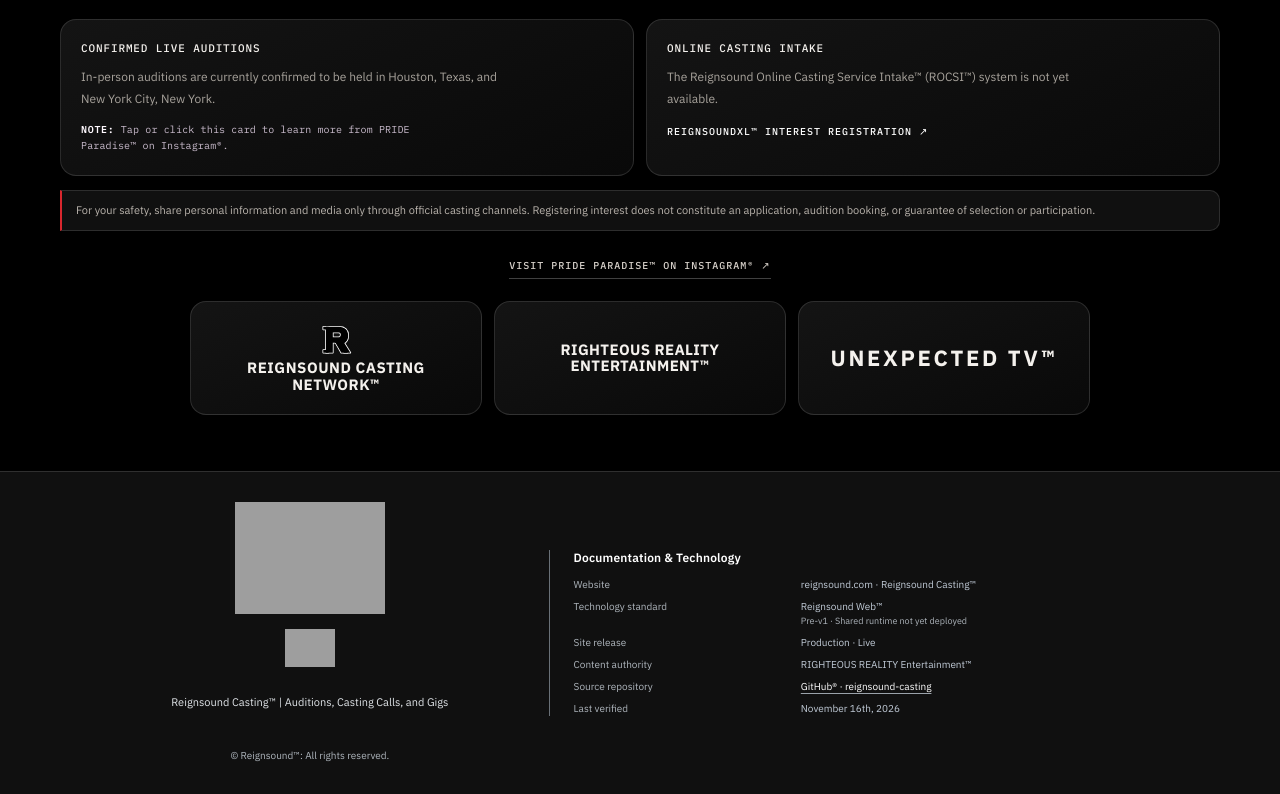
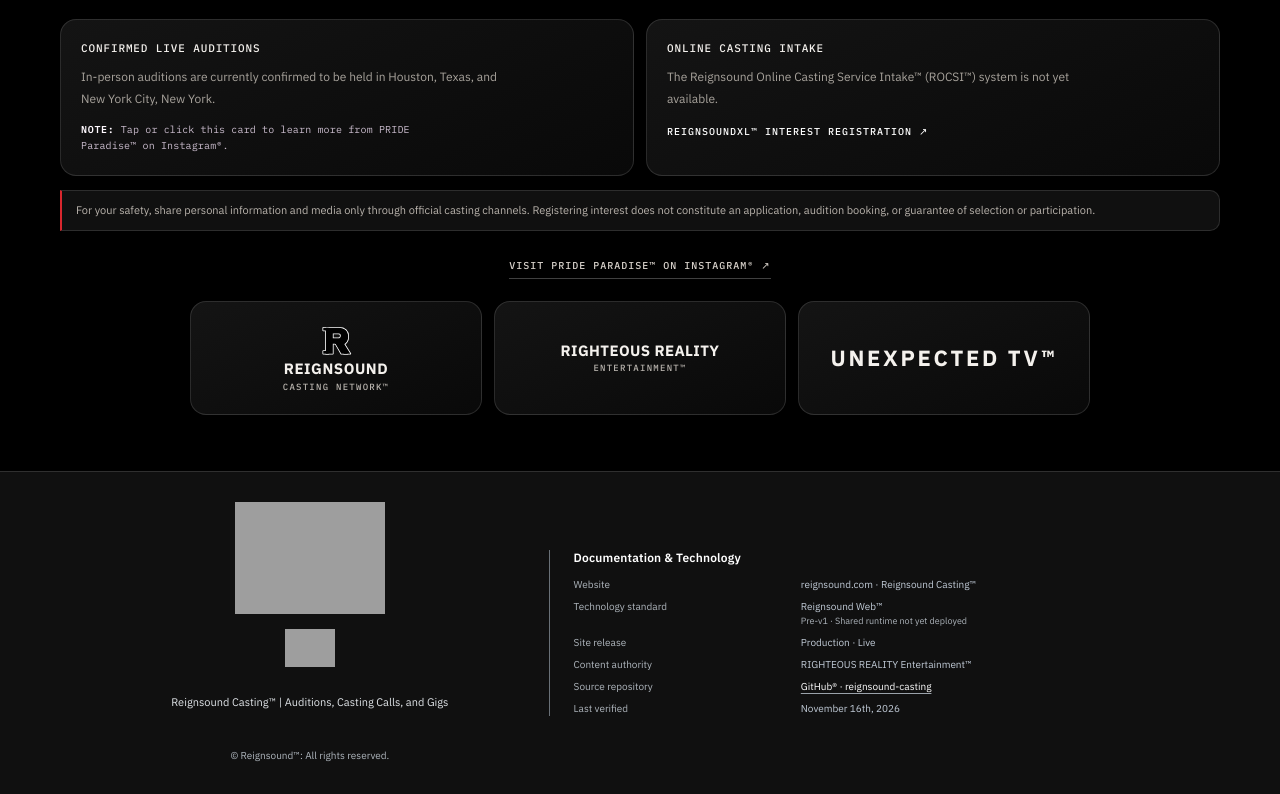
Before and after one commit to reignsound/reignsound-casting, a plain HTML site: page index.html in a window 1280 px wide. Shown: the part 2121-2915 px from the top of the page. Drawn offline with Linux system fonts and the light colour scheme; grey boxes are pictures that could not be loaded.

Commit message:
Restore two-level associated brand card naming

```diff
--- a/index.html
+++ b/index.html
@@ -946,8 +946,8 @@ body{font-family:"IBM Plex Sans",Arial,sans-serif;-webkit-font-smoothing:antiali
 <div class="notice">For your safety, share personal information and media only through official casting channels. Registering interest does not constitute an application, audition booking, or guarantee of selection or participation.</div>
 <div class="social-row"><a href="https://www.instagram.com/prideparadise_/" target="_blank" rel="noopener noreferrer">VISIT PRIDE PARADISE™ ON INSTAGRAM® ↗</a></div>
 <div class="brand-network" aria-label="Associated brands">
-<details class="brand-module"><summary><img class="brand-mark-icon" src="/favicon.svg" alt="" width="34" height="34"><span class="brand-wordmark network">REIGNSOUND CASTING NETWORK™</span></summary><p>Reignsound Casting Network™ is the developing network identity for casting opportunities and connections. Reignsound Casting™ provides the technology and intake experience.</p><a class="brand-logo-link" href="https://instagram.com/reignsoundxl" target="_blank" rel="noopener noreferrer" aria-label="Follow Reignsound Casting™ on Instagram"><img class="brand-logo" src="/assets/brands/reignsound-casting-network.png" alt="Reignsound Casting Network™ logo" loading="lazy"></a></details>
-<details class="brand-module"><summary><span class="brand-wordmark righteous">RIGHTEOUS REALITY ENTERTAINMENT™</span></summary><p>RIGHTEOUS REALITY Entertainment™ is the production and content authority for PRIDE Paradise™.</p><a class="brand-logo-link" href="https://instagram.com/righteousreality" target="_blank" rel="noopener noreferrer" aria-label="Follow RIGHTEOUS REALITY Entertainment™ on Instagram"><img class="brand-logo" src="/assets/brands/righteous-reality.png" alt="RIGHTEOUS REALITY Entertainment™ logo" loading="lazy"></a></details>
+<details class="brand-module"><summary><img class="brand-mark-icon" src="/favicon.svg" alt="" width="34" height="34"><span class="brand-wordmark network">REIGNSOUND</span><span class="brand-subtitle">CASTING NETWORK™</span></summary><p>Reignsound Casting Network™ is the developing network identity for casting opportunities and connections. Reignsound Casting™ provides the technology and intake experience.</p><a class="brand-logo-link" href="https://instagram.com/reignsoundxl" target="_blank" rel="noopener noreferrer" aria-label="Follow Reignsound Casting™ on Instagram"><img class="brand-logo" src="/assets/brands/reignsound-casting-network.png" alt="Reignsound Casting Network™ logo" loading="lazy"></a></details>
+<details class="brand-module"><summary><span class="brand-wordmark righteous">RIGHTEOUS REALITY</span><span class="brand-subtitle">ENTERTAINMENT™</span></summary><p>RIGHTEOUS REALITY Entertainment™ is the production and content authority for PRIDE Paradise™.</p><a class="brand-logo-link" href="https://instagram.com/righteousreality" target="_blank" rel="noopener noreferrer" aria-label="Follow RIGHTEOUS REALITY Entertainment™ on Instagram"><img class="brand-logo" src="/assets/brands/righteous-reality.png" alt="RIGHTEOUS REALITY Entertainment™ logo" loading="lazy"></a></details>
 <details class="brand-module"><summary><span class="brand-wordmark unexpected">UNEXPECTED TV™</span></summary><p>Unexpected TV™ is the broadcast home of PRIDE Paradise™.</p><a class="brand-logo-link" href="https://instagram.com/unexpectedtv_" target="_blank" rel="noopener noreferrer" aria-label="Follow Unexpected TV™ on Instagram"><img class="brand-logo" src="/assets/brands/unexpected-tv.png" alt="Unexpected TV™ logo" loading="lazy"></a></details>
 </div>
 </div>
```
